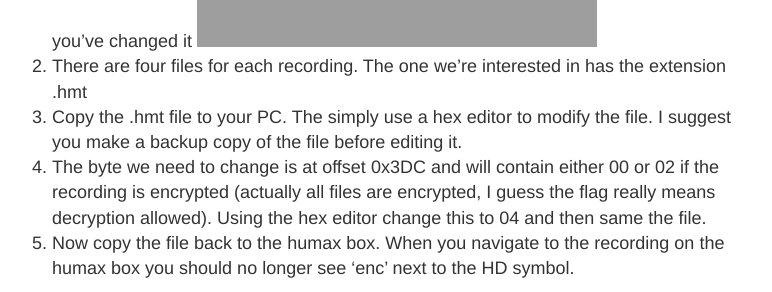
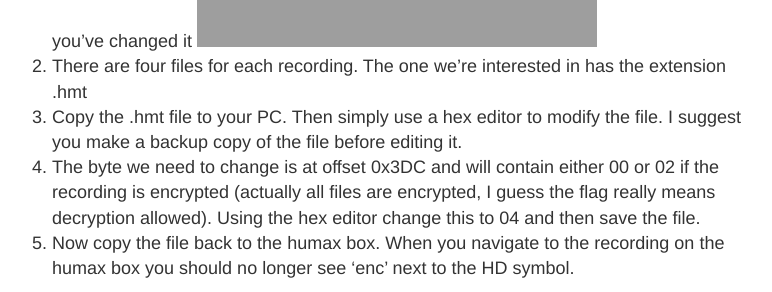
Before and after one commit to YorkshireKev/kevssite.com-jekyll-version, a Jekyll site: the page built from _posts/2012-12-31-humax-fox-t2-hd-copy.md, in a window 1280 px wide and 900 px high, scrolled down 1502 px, cut to the strip 236-528 px from the top of the window. Shown: the whole strip, without its empty margins (258-1030 px from the left). Built offline with Jekyll 4.4.1, drawn with Linux system fonts in a browser that asks for light colours; comment, search, counter and statistics services are not loaded.

Commit message:
Fix a couple of typos

```diff
--- a/_posts/2012-12-31-humax-fox-t2-hd-copy.md
+++ b/_posts/2012-12-31-humax-fox-t2-hd-copy.md
@@ -34,8 +34,8 @@ Here is how I removed the encrypted flag manually using Ubuntu Linux.
 
 1.  Make sure you can FTP to your Humax box (RTFM on how to enable FTP). Hint: the default username is humaxftp and the password is 0000 which is your pin in case you&#8217;ve changed it <img src="http://www.kevssite.com/wp-includes/images/smilies/icon_smile.gif" alt=":)" class="wp-smiley" />
 2.  There are four files for each recording. The one we&#8217;re interested in has the extension .hmt
-3.  Copy the .hmt file to your PC. The simply use a hex editor to modify the file. I suggest you make a backup copy of the file before editing it.
-4.  The byte we need to change is at offset 0x3DC and will contain either 00 or 02 if the recording is encrypted (actually all files are encrypted, I guess the flag really means decryption allowed). Using the hex editor change this to 04 and then same the file.
+3.  Copy the .hmt file to your PC. Then simply use a hex editor to modify the file. I suggest you make a backup copy of the file before editing it.
+4.  The byte we need to change is at offset 0x3DC and will contain either 00 or 02 if the recording is encrypted (actually all files are encrypted, I guess the flag really means decryption allowed). Using the hex editor change this to 04 and then save the file.
 5.  Now copy the file back to the humax box. When you navigate to the recording on the humax box you should no longer see &#8216;enc&#8217; next to the HD symbol.
 
 <a href="http://www.linuxinstead.com/blog/2012/12/31/humax-fox-t2-hd-copy/screenshot-from-2012-12-31-203511/" rel="attachment wp-att-516"><img class="alignnone size-medium wp-image-516" title="Bliss hex editor" src="http://www.linuxinstead.com/blog/wp-content/uploads/2012/12/Screenshot-from-2012-12-31-203511-300x156.png" alt="editing a .hmt file" width="300" height="156" /></a>
```
